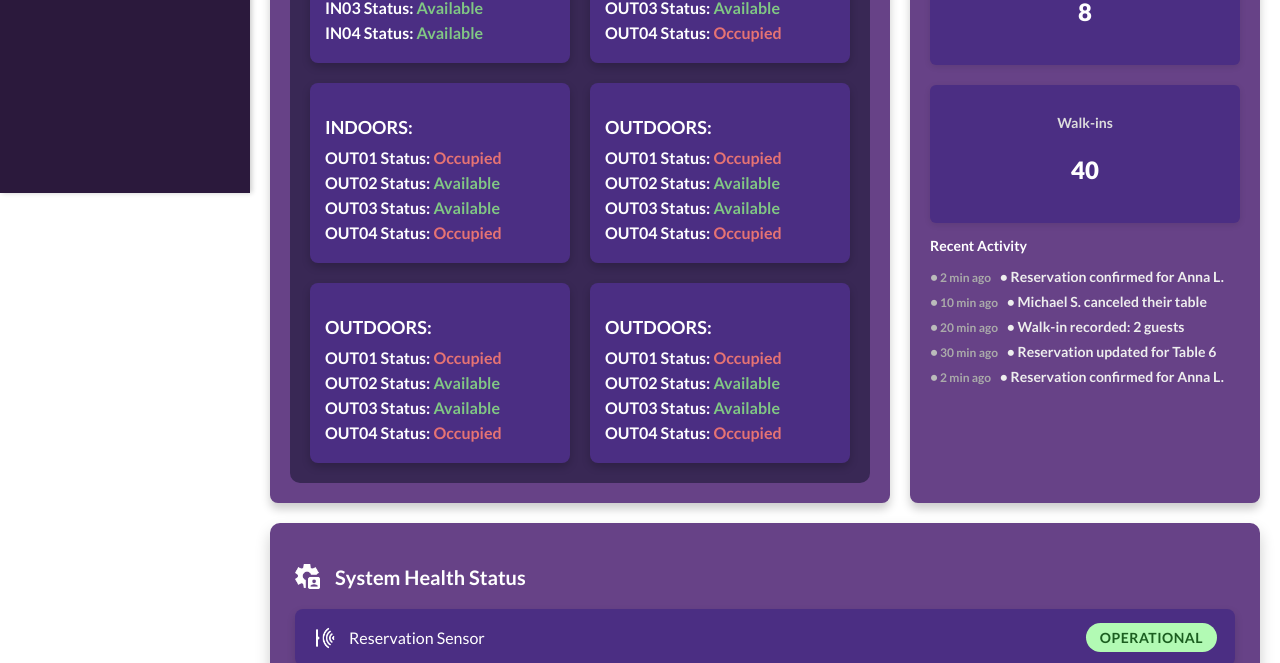
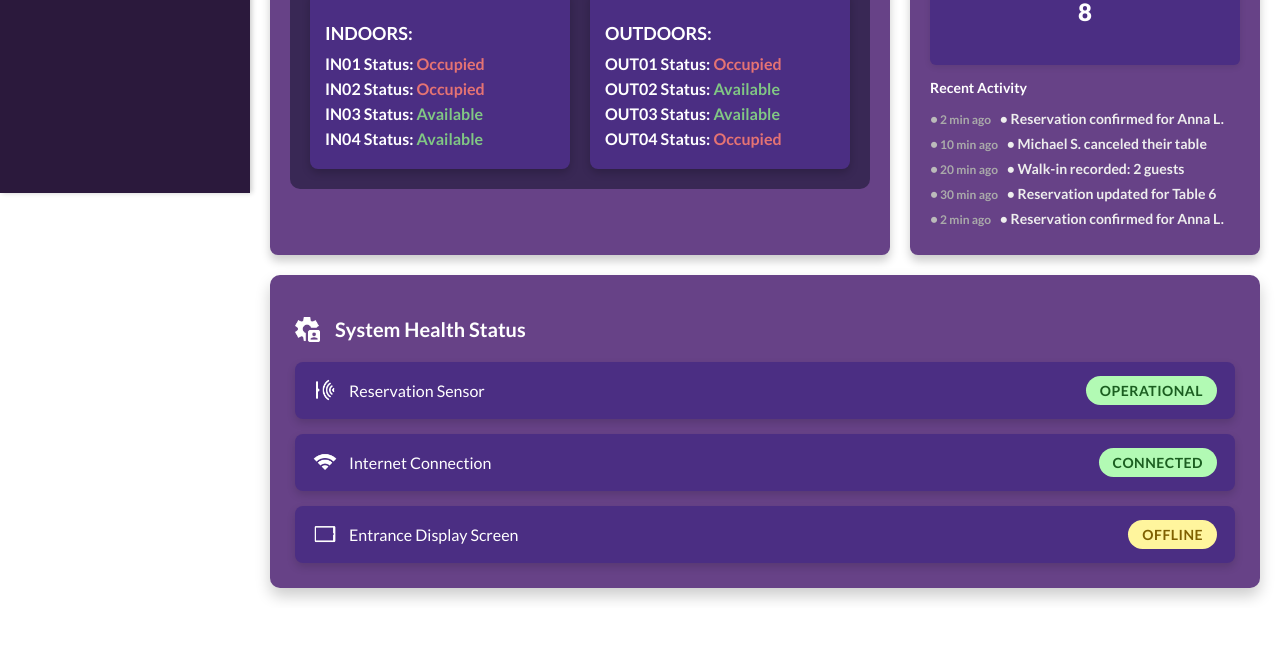
Before and after one commit to fudgiess/SenSeat, a plain HTML site: page admin-dashboard.html in a window 1280 px wide. Shown: the part 607-1270 px from the top of the page. After the commit the page ends 1215 px from the top, so only its background shows below. Drawn offline with Linux system fonts and the light colour scheme; files whose address does not match are found by name.

Commit message:
Update admin-dashboard.html

```diff
--- a/admin-dashboard.html
+++ b/admin-dashboard.html
@@ -60,12 +60,6 @@
                                 <span>Tables Reserved:</span>
                                 <span class="order-number">12</span>
                             </div>
-
-                            <div class="metric-inline">
-                                <img src="images/assets/revenue.png" class="metric-icon" alt="Tables" />
-                                <span>Today's Revenue:</span>
-                                <span class="order-number">₱49,689</span>
-                            </div>
                         </div>
                     </div>
 
@@ -78,38 +72,6 @@
                                 <p>IN02 Status: <span class="status occupied">Occupied</span></p>
                                 <p>IN03 Status: <span class="status available">Available</span></p>
                                 <p>IN04 Status: <span class="status available">Available</span></p>
-                            </div>
-
-                            <div class="occupancy-column">
-                                <h3>INDOORS:</h3>
-                                <p>OUT01 Status: <span class="status occupied">Occupied</span></p>
-                                <p>OUT02 Status: <span class="status available">Available</span></p>
-                                <p>OUT03 Status: <span class="status available">Available</span></p>
-                                <p>OUT04 Status: <span class="status occupied">Occupied</span></p>
-                            </div>
-
-                            <div class="occupancy-column">
-                                <h3>INDOORS:</h3>
-                                <p>OUT01 Status: <span class="status occupied">Occupied</span></p>
-                                <p>OUT02 Status: <span class="status available">Available</span></p>
-                                <p>OUT03 Status: <span class="status available">Available</span></p>
-                                <p>OUT04 Status: <span class="status occupied">Occupied</span></p>
-                            </div>
-
-                            <div class="occupancy-column">
-                                <h3>OUTDOORS:</h3>
-                                <p>OUT01 Status: <span class="status occupied">Occupied</span></p>
-                                <p>OUT02 Status: <span class="status available">Available</span></p>
-                                <p>OUT03 Status: <span class="status available">Available</span></p>
-                                <p>OUT04 Status: <span class="status occupied">Occupied</span></p>
-                            </div>
-
-                            <div class="occupancy-column">
-                                <h3>OUTDOORS:</h3>
-                                <p>OUT01 Status: <span class="status occupied">Occupied</span></p>
-                                <p>OUT02 Status: <span class="status available">Available</span></p>
-                                <p>OUT03 Status: <span class="status available">Available</span></p>
-                                <p>OUT04 Status: <span class="status occupied">Occupied</span></p>
                             </div>
 
                             <div class="occupancy-column">
@@ -140,11 +102,6 @@
                         <div class="metric-box">
                             <p class="metric-label">Cancelled Reservations</p>
                             <p class="metric-value">8</p>
-                        </div>
-
-                        <div class="metric-box">
-                            <p class="metric-label">Walk-ins</p>
-                            <p class="metric-value">40</p>
                         </div>
                     </div>
 
```
